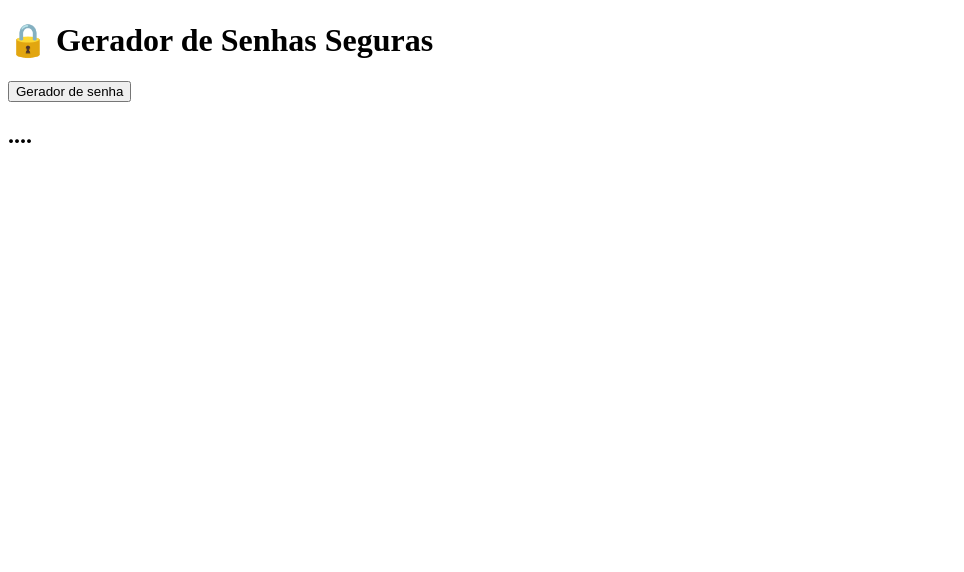
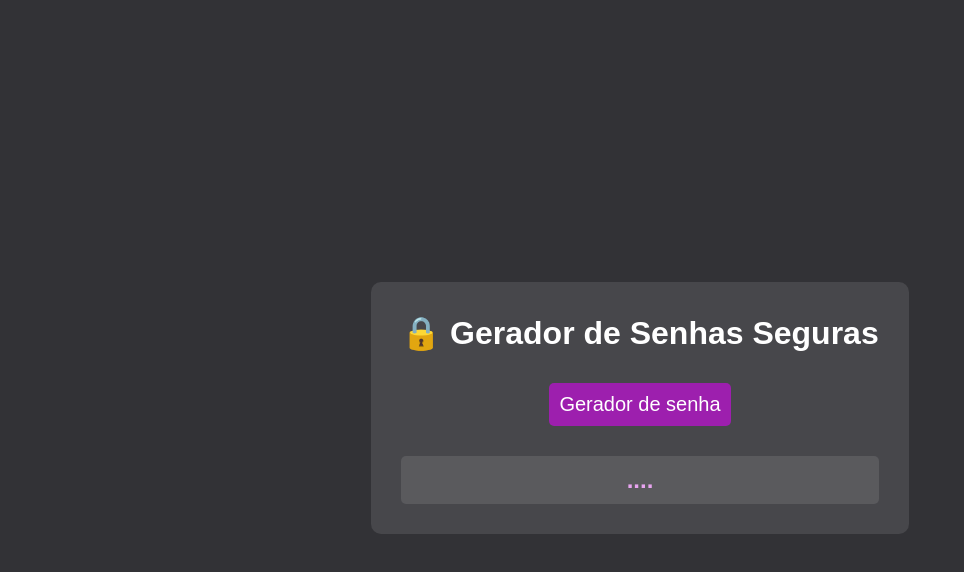
Before and after one commit to FellipeBarnabe/Gerador-de-Senhas, a website built with Vite: page index.html in a window 1280 px wide. Shown: the whole page, without its empty margins (0-964 px from the left). Built offline with nearby package versions, Linux system fonts and the light colour scheme.

Commit message:
fifthCommit

```diff
--- a/index.html
+++ b/index.html
@@ -6,10 +6,11 @@
     <title>Gerador de Senha</title>
 </head>
 <body>
+    <main>
     <h1> &#x1F512; Gerador de Senhas Seguras</h1>
     <button>  Gerador de senha</button>
     <h2>....</h2>
-
+    </main>
     <script src ="/src/main.js" type ="module"></script>
 
 </body>
--- a/src/main.js
+++ b/src/main.js
@@ -1,4 +1,5 @@
 import { nanoid } from "nanoid";
+import './style.css'
 
 const passawordBtnEl = document.querySelector('button')
 const displayPassawordEl = document.querySelector('h2')
--- /dev/null
+++ b/src/style.css
@@ -0,0 +1,36 @@
+body{
+    background-color: rgb(50, 50, 54);
+    color: white;
+    font-family: sans-serif;
+    text-align: center;
+    display: flex;
+    flex-direction: column;
+    justify-content: center;
+    align-items: center;
+    min-height: 100vh;
+}
+
+main{
+    background-color: rgb(255,255,255,0.1);
+    max-width: 600px;
+    border-radius: 10px;
+    padding: 10px 30px;
+}
+
+h2{
+    color: #e8a4f0;
+    background-color: rgb(255,255,255,0.1);
+    border-radius: 5px;
+    padding: 10px;
+}
+
+button{
+    background-color: #9d1fae;
+    border: 0 none;
+    padding: 10px;
+    font-size: 20px;
+    color: white;
+    border-radius: 5px;
+    cursor: pointer;
+    margin: 10px;
+}
```
